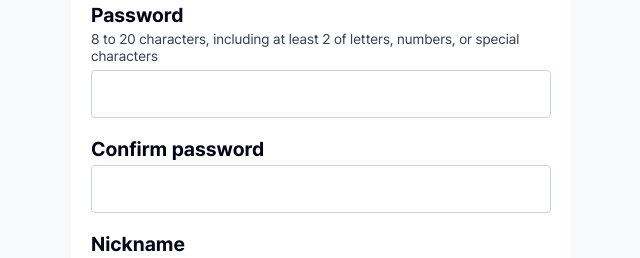
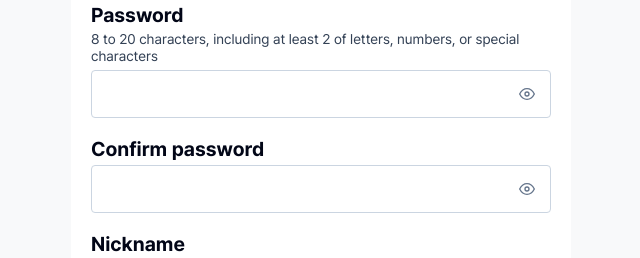
Before and after one commit to zkfksxk/kallong, a Next.js app: page /en/auth/signup in a window 1280 px wide. Shown: the part 202-460 px from the top of the page, without its empty margins (319-959 px from the left). Built offline with nearby package versions, Linux system fonts and the light colour scheme; no server answers.

Commit message:
feat: 패스워드 노출/미노출 버튼 개선

```diff
--- a/app/[locale]/auth/password/update/page.tsx
+++ b/app/[locale]/auth/password/update/page.tsx
@@ -81,6 +81,7 @@ export default function UpdatePasswordPage() {
                   e.stopPropagation();
                   handleClickShowPassword();
                 }}
+                className='mr-3'
               >
                 {showPassword ? (
                   <EyeCloseIcon color='#64748b' />
--- a/app/[locale]/auth/signin/page.tsx
+++ b/app/[locale]/auth/signin/page.tsx
@@ -108,6 +108,7 @@ export default function SignInPage() {
                   e.stopPropagation();
                   handleClickShowPassword();
                 }}
+                className='mr-3'
               >
                 {showPassword ? (
                   <EyeCloseIcon color='#64748b' />
--- a/app/[locale]/auth/signup/page.tsx
+++ b/app/[locale]/auth/signup/page.tsx
@@ -1,5 +1,6 @@
 'use client';
 
+import { useState } from 'react';
 import { zodResolver } from '@hookform/resolvers/zod';
 import { Checkbox, Text, TextInput } from '@mantine/core';
 import { useLocale, useTranslations } from 'next-intl';
@@ -8,10 +9,12 @@ import { CustomError } from '@/apis/error';
 import { useSignUp } from '@/apis/querys/auth/useSignUp';
 import { Button, showNotification } from '@/components';
 import { Link, useRouter } from '@/i18n/navigation';
-import { ForwardIcon } from '@/shared/common/icons';
+import { EyeCloseIcon, EyeIcon, ForwardIcon } from '@/shared/common/icons';
 import { SignUpFormData, signUpSchema } from '../_constants/form';
 
 export default function SignUpPage() {
+  const [showPassword, setShowPassword] = useState(false);
+  const [showPasswordConfirmed, setShowPasswordConfirmed] = useState(false);
   const t = useTranslations();
   const router = useRouter();
   const locale = useLocale();
@@ -33,6 +36,14 @@ export default function SignUpPage() {
     formState: { errors },
   } = methods;
   const { mutate: signUp, isPending } = useSignUp();
+
+  const handleClickShowPassword = () => {
+    setShowPassword((show) => !show);
+  };
+
+  const handleClickShowPasswordConfirmed = () => {
+    setShowPasswordConfirmed((show) => !show);
+  };
 
   const onSubmit = (data: SignUpFormData) => {
     if (!data.termsOfService || !data.privacyPolicy) {
@@ -90,7 +101,7 @@ export default function SignUpPage() {
           />
           <TextInput
             label={t('Auth.field.password')}
-            type='password'
+            type={showPassword ? 'text' : 'password'}
             description={t('Auth.passwordPolicy')}
             autoComplete='new-password'
             {...register('password')}
@@ -100,10 +111,27 @@ export default function SignUpPage() {
                 : undefined
             }
             disabled={isPending}
+            rightSection={
+              <button
+                type='button'
+                onMouseDown={(e) => {
+                  e.preventDefault();
+                  e.stopPropagation();
+                  handleClickShowPassword();
+                }}
+                className='mr-3'
+              >
+                {showPassword ? (
+                  <EyeCloseIcon color='#64748b' />
+                ) : (
+                  <EyeIcon color='#64748b' />
+                )}
+              </button>
+            }
           />
           <TextInput
             label={t('Auth.field.passwordConfirm')}
-            type='password'
+            type={showPasswordConfirmed ? 'text' : 'password'}
             autoComplete='new-password'
             {...register('passwordConfirmed')}
             error={
@@ -112,6 +140,23 @@ export default function SignUpPage() {
                 : undefined
             }
             disabled={isPending}
+            rightSection={
+              <button
+                type='button'
+                onMouseDown={(e) => {
+                  e.preventDefault();
+                  e.stopPropagation();
+                  handleClickShowPasswordConfirmed();
+                }}
+                className='mr-3'
+              >
+                {showPasswordConfirmed ? (
+                  <EyeCloseIcon color='#64748b' />
+                ) : (
+                  <EyeIcon color='#64748b' />
+                )}
+              </button>
+            }
           />
           <TextInput
             label={t('Auth.field.nickname')}
--- a/app/global.css
+++ b/app/global.css
@@ -63,3 +63,9 @@ body {
   flex-direction: column;
   align-items: center;
 }
+
+/* ms edge에서 input 태그의 type='password'일 때 눈 아이콘 방지 */
+input[type='password']::-ms-reveal,
+input[type='password']::-ms-clear {
+  display: none;
+}
```
